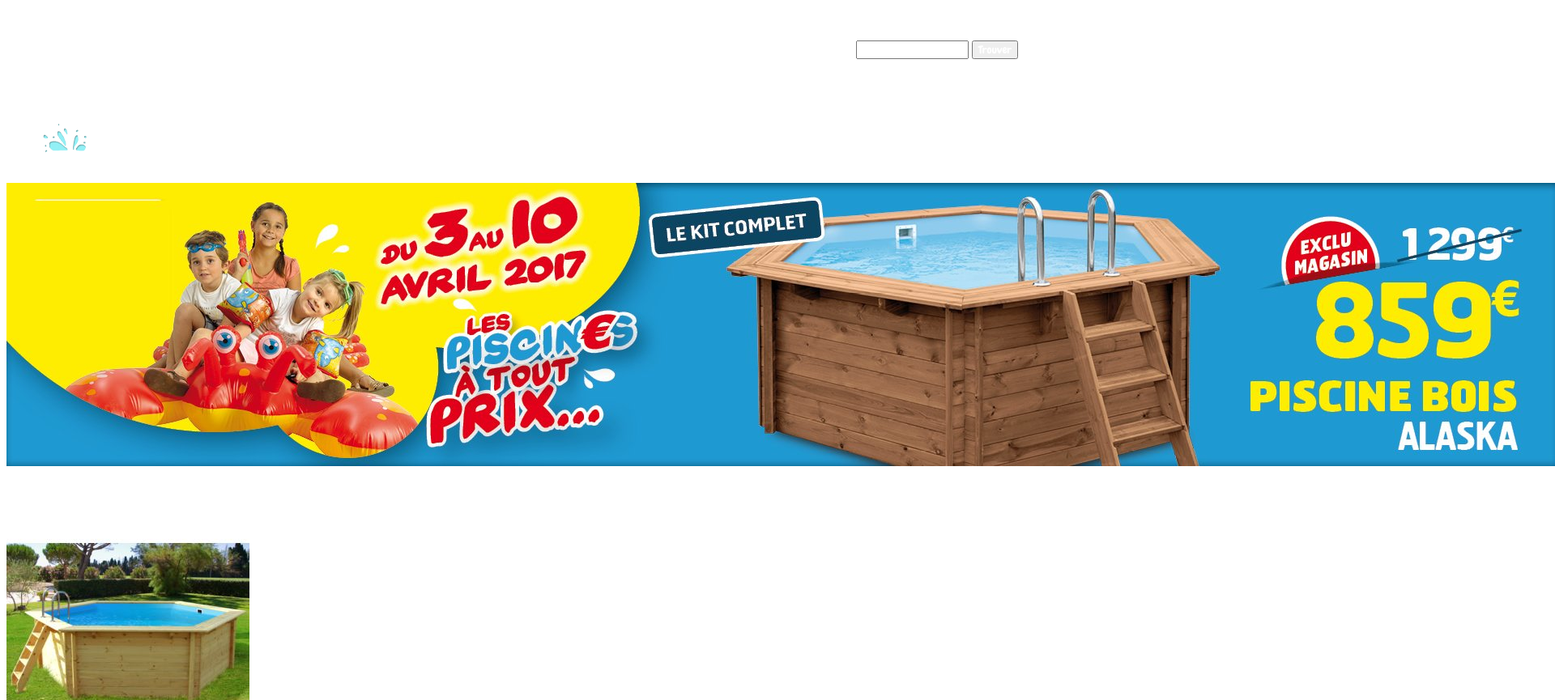
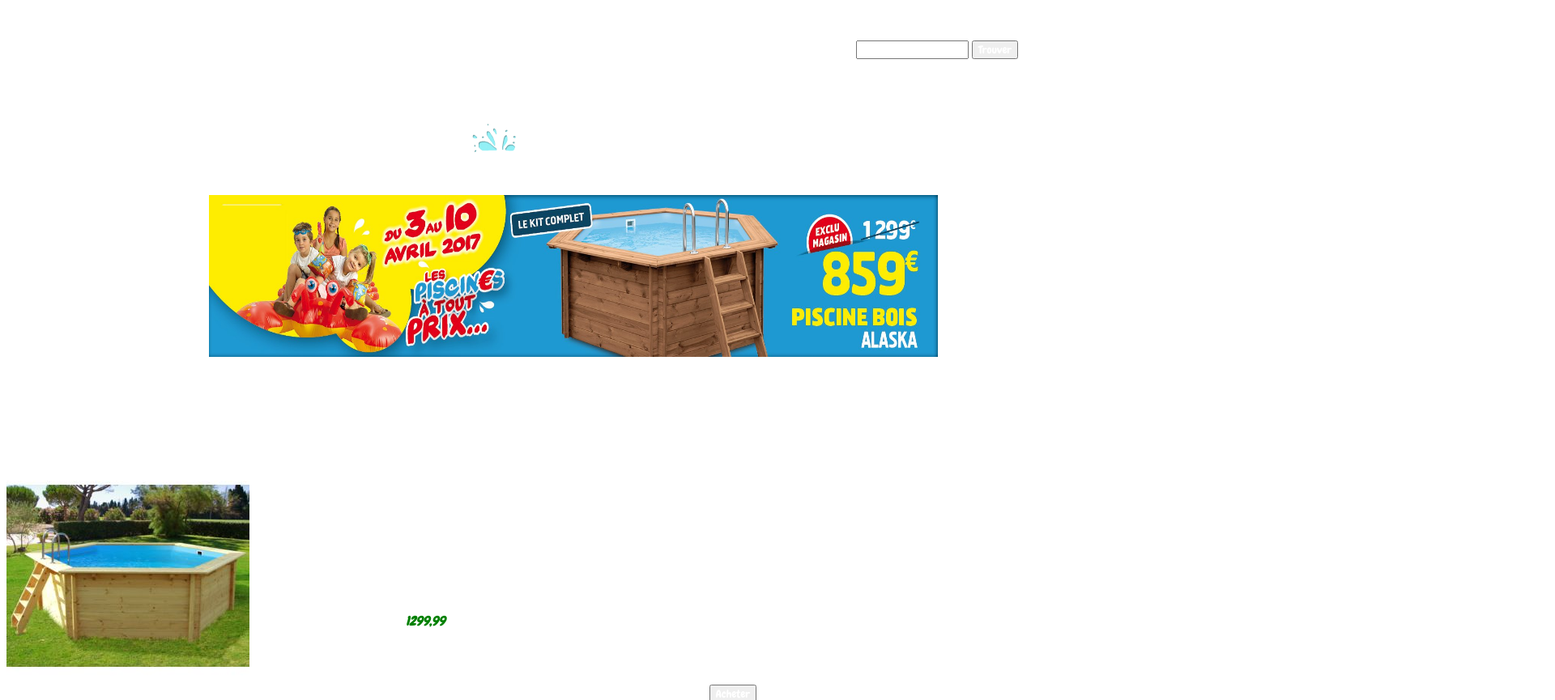
Before and after one commit to moradsimplon/projet-piscine, a plain HTML site: page produit.html in a window 1280 px wide. Shown: the part 254-1119 px from the top of the page at 81% size, 1920 px wide, since content can reach past the window. Drawn offline with Linux system fonts and the light colour scheme; files whose address does not match are found by name.

Commit message:
positionnement tableau et images descriptif produit sur fichier css

```diff
--- a/produit.css
+++ b/produit.css
@@ -12,9 +12,16 @@
   height: 400px;
 }
 header li  {
+
   display: inline;
   font-size: 37px;
   margin-left: 60px;
+
+}
+nav{
+  width: 700px;
+  text-align: center;
+  margin-left: 240px;
 }
 
 h1{
@@ -36,12 +43,41 @@
 .petitlogo {
   height: 80px;
   width: 120px;
+
 }
 form{
- position: absolute;
- right: 15px;
+  position: absolute;
+  right: 15px;
 }
+/*fin de partie haut de page*/
+/*debut partie centrale article tableau*/
+h2{
+  text-align: center;
+  margin-top: 35px;
+}
+.banniere {
+  position: relative;
+  left: 250px;
+  width: 900px;
+}
+.imgbanniere{
+  height: 200px;
+  width: 900px;
+}
+table , img{
+  display: inline-block;
+}
+table{
+  height: 300px;
+  width: 500px;
+  margin-left: 60px;
 
+}
+em{
+  font-weight: bold;
+  color: green;
+}
+/*fin partie centrale taleau */
 footer{
   background-image: url('file:///home/morad/site/lab/projet-piscine/images/getsupercustomizedimage.php5.png');
 }
@@ -57,3 +93,6 @@
   height: 40px;
   width:  40px;
 }
+p{
+  width: 180px;
+}
--- a/produit.html
+++ b/produit.html
@@ -21,13 +21,13 @@
                 <li>Contact</li>
 
             </ul>
+            <img class="petitlogo" src="file:///home/morad/site/lab/projet-piscine/images/plouf.png" alt="">
         </nav>
-        <img class="petitlogo" src="file:///home/morad/site/lab/projet-piscine/images/plouf.png" alt="">
     </header>
     <section>
       <h2>Promotions</h2>
       <div class="banniere">
-        <img src="file:///home/morad/site/lab/projet-piscine/images/promo.jpg" alt="">
+        <img class="imgbanniere" src="file:///home/morad/site/lab/projet-piscine/images/promo.jpg" alt="">
         <p><strong>Promotion valable jusqu'au 10 avril inclus , reduction avec le code SIMPLON , lors du paiement </strong></p>
       </div>
     </section>
--- a/style.css
+++ b/style.css
@@ -12,9 +12,16 @@
   height: 400px;
 }
 header li  {
+
   display: inline;
   font-size: 37px;
   margin-left: 60px;
+
+}
+nav{
+  width: 700px;
+  text-align: center;
+  margin-left: 240px;
 }
 
 h1{
@@ -36,6 +43,7 @@
 .petitlogo {
   height: 80px;
   width: 120px;
+
 }
 /*fin partie haut de pages*/
 
```
Also changed, not shown: index.html (+1 -1 lines).
